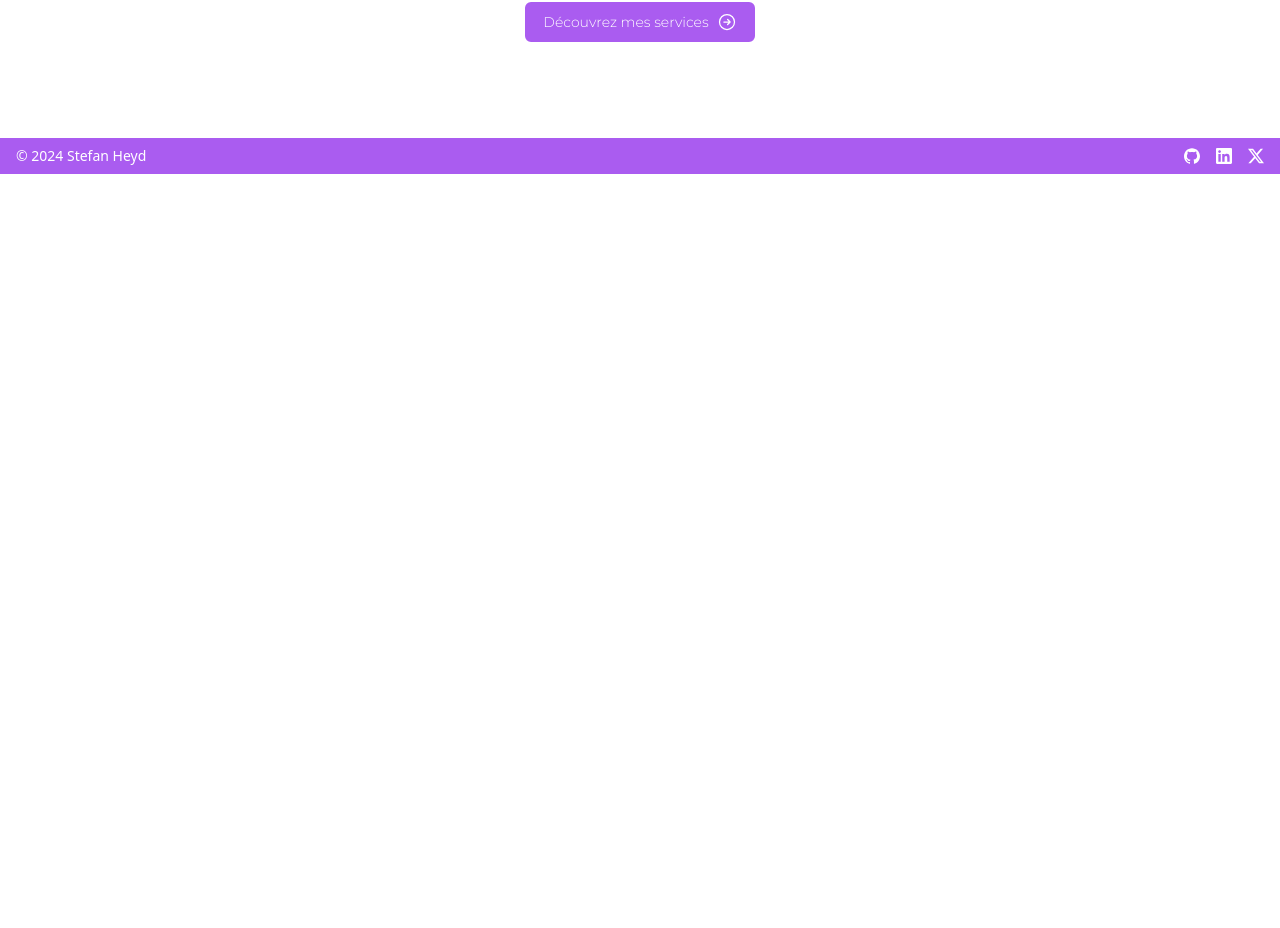
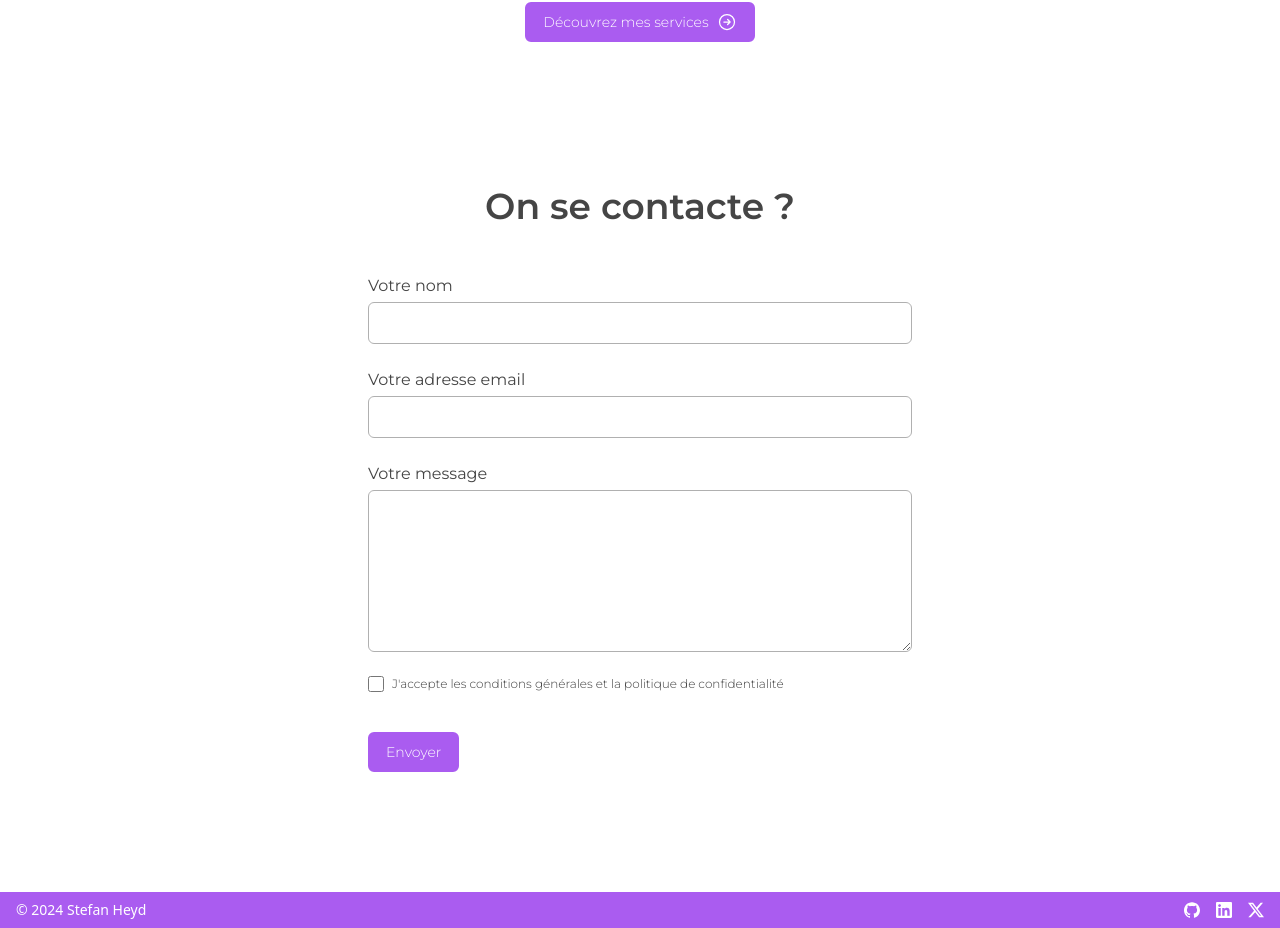
Before and after one commit to StefanHyde/PortfolioV2, a Next.js app: page / in a window 1280 px wide. Shown: the part 1557-2485 px from the top of the page. Before the commit the page ends 1731 px from the top, so only its background shows below. Built offline with nearby package versions, Linux system fonts and the light colour scheme.

Commit message:
Styling contact form

```diff
--- a/src/app/page.tsx
+++ b/src/app/page.tsx
@@ -1,5 +1,6 @@
 import Hero from '../components/hero';
 import Intro from '@/components/intro';
+import ContactForm from '@/components/contactForm';
 
 export default function Home() {
   return (
@@ -24,6 +25,12 @@ export default function Home() {
       >
         <Intro />
       </div>
+      <div
+        id="contact"
+        className="mx-auto flex items-center justify-center  w-full max-w-7xl p-6 md:p-12"
+      >
+        <ContactForm />
+      </div>
     </main>
   );
 }
--- a/src/components/contactForm.tsx
+++ b/src/components/contactForm.tsx
@@ -1,18 +1,29 @@
 'use client';
 
-import { useForm, SubmitHandler } from 'react-hook-form';
-import { toast } from 'react-hot-toast';
+import React, { useState } from 'react';
+import { useForm, SubmitHandler, Controller } from 'react-hook-form';
+import toast, { Toaster } from 'react-hot-toast';
+import Link from 'next/link';
 
 type Inputs = {
   name: string;
   email: string;
   message: string;
+  rgpd: boolean;
 };
 
 export default function ContactForm() {
-  const { register, handleSubmit } = useForm<Inputs>();
+  const {
+    register,
+    handleSubmit,
+    reset,
+    control,
+    formState: { errors },
+  } = useForm<Inputs>();
 
   const onSubmit: SubmitHandler<Inputs> = async (data) => console.log(data);
+
+  const notify = () => toast('Message envoyé');
 
   return (
     <>
@@ -21,35 +32,88 @@ export default function ContactForm() {
           On se contacte ?
         </h2>
 
-        <form
-          onSubmit={handleSubmit(onSubmit)}
-          className="flex flex-col items-center justify-center w-full"
+        <div className="w-full p-6 lg:w-2/4">
+          <form onSubmit={handleSubmit(onSubmit)} className="font-montserrat">
+            <label className="block mb-6" htmlFor="name">
+              <span className=" text-dark-800 dark:text-almost-white">
+                Votre nom
+              </span>
+              <input
+                type="text"
+                className="block w-full mt-1 p-2 border border-dark-300 rounded-md focus:outline-none focus:ring-1 focus:ring-purple-500 focus:border-primary-500 focus:shadow-md transition ease-in-out duration-200"
+                {...register('name', { required: true })}
+              />
+              {errors.name && (
+                <p className="text-primary-500 text-xs pt-1">
+                  Veuillez renseigner votre nom et / ou prénom
+                </p>
+              )}
+            </label>
+            <label className="block mb-6" htmlFor="email">
+              <span className=" text-dark-800 dark:text-almost-white">
+                Votre adresse email
+              </span>
+              <input
+                type="text"
+                className="block w-full mt-1 p-2 border border-dark-300 rounded-md focus:outline-none focus:ring-1 focus:ring-purple-500 focus:border-primary-500 focus:shadow-md transition ease-in-out duration-200"
+                {...register('email', { required: true })}
+              />
+              {errors.name && (
+                <p className="text-primary-500 text-xs pt-1">
+                  Veuillez renseigner une adresse email valide
+                </p>
+              )}
+            </label>
+            <label className="block mb-6" htmlFor="message">
+              <span className=" text-dark-800 dark:text-almost-white">
+                Votre message
+              </span>
+              <textarea
+                rows={6}
+                className="block w-full mt-1 p-2 border border-dark-300 rounded-md focus:outline-none focus:ring-1 focus:ring-purple-500 focus:border-primary-500 focus:shadow-md transition ease-in-out duration-200"
+                {...register('message', { required: true })}
+              />
+              {errors.name && (
+                <p className="text-primary-500 text-xs pt-1">
+                  Veuillez renseigner un message
+                </p>
+              )}
+            </label>
+
+            <Controller
+              name="rgpd"
+              control={control}
+              defaultValue={false}
+              rules={{ required: true }}
+              render={({ field }) => (
+                <label className="flex pb-4">
+                  <input
+                    type="checkbox"
+                    className="w-4 h-4 accent-primary-500"
+                    {...field}
+                    value={field.value ? 'true' : 'false'}
+                  />
+                  <Link
+                    href={'/rgpd'}
+                    className="ml-2 font-light text-dark-900 dark:text-almost-white text-xs hover:underline"
                   >
-          <input
-            {...register('name')}
-            type="text"
-            placeholder="Nom"
-            className="input"
+                    J&apos;accepte les conditions générales et la politique de
+                    confidentialité
+                  </Link>
+                </label>
+              )}
             />
-          <input
-            {...register('email')}
-            type="email"
-            placeholder="Email"
-            className="input"
-          />
-          <textarea
-            {...register('message')}
-            placeholder="Message"
-            className="input"
-          />
+
             <button
               type="submit"
-            className="flex bg-primary-500 dark:bg-primary-800 hover:bg-primary-800 dark:hover:bg-primary-900 to-secondary-500 border-solid border-2"
-            onClick={() => toast.success('Message envoyé')}
+              className="flex bg-primary-500 hover:bg-primary-800 to-secondary-500 border-solid border-2 border-primary-500 hover:border-primary-800 text-white font-montserrat font-light text-sm text-left px-4 py-2 mt-6 rounded-md ease-in-out duration-300"
+              onClick={notify}
             >
               Envoyer
             </button>
+            <Toaster />
           </form>
+        </div>
       </div>
     </>
   );
```
Lines whose indentation alone changed are shown as unchanged.
